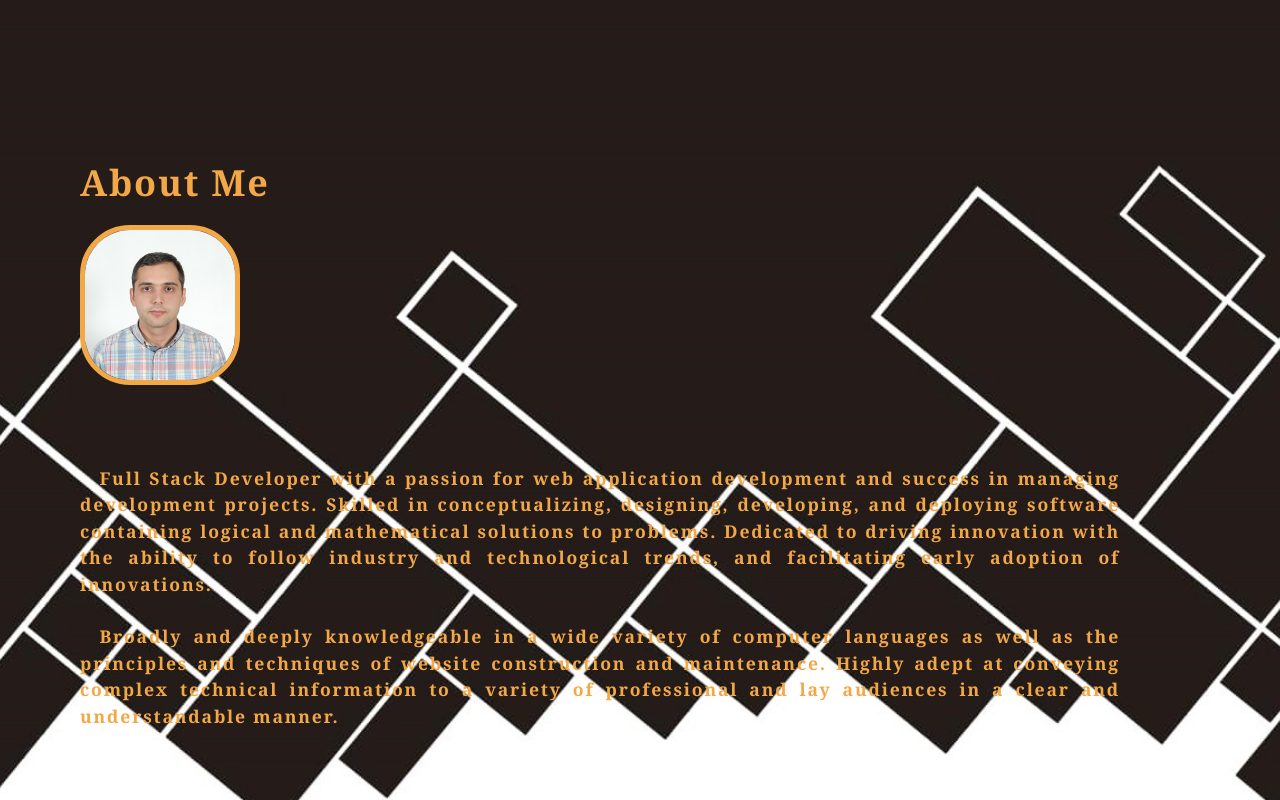
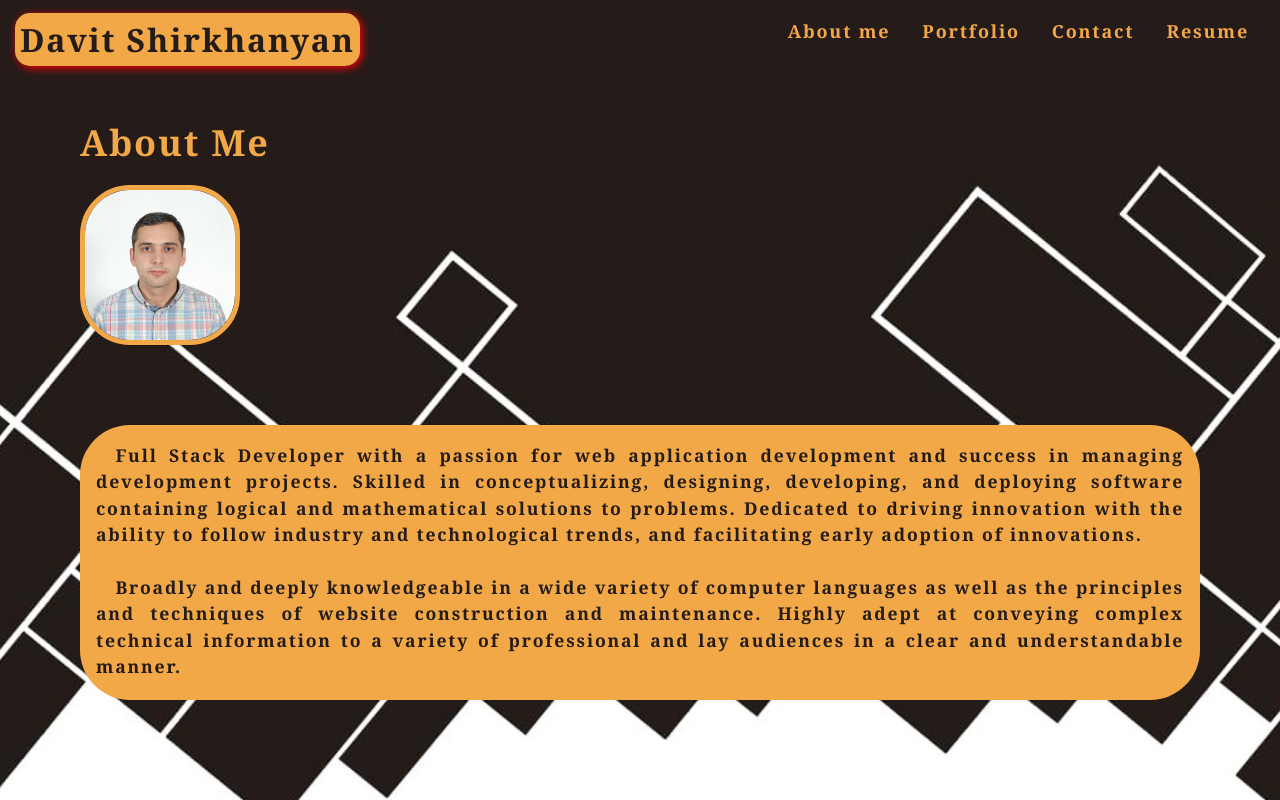
Before and after one commit to davitshirkhanyan/react-portfolio, a React (Create React App) app: page / in a window 1280 px wide. Built offline with nearby package versions, Linux system fonts and the light colour scheme.

Commit message:
created Nav component and styling

```diff
--- a/package.json
+++ b/package.json
@@ -6,6 +6,7 @@
     "@testing-library/jest-dom": "^5.12.0",
     "@testing-library/react": "^11.2.6",
     "@testing-library/user-event": "^12.8.3",
+    "bootstrap": "^4.6.0",
     "react": "^17.0.2",
     "react-dom": "^17.0.2",
     "react-scripts": "4.0.3",
--- a/src/App.js
+++ b/src/App.js
@@ -1,14 +1,16 @@
 import About from "./components/About"
+import Nav from "./components/Nav"
 
 function App() {
   return (
-    <div className="App">
-      <header className="App-header">
-       <main>
-       <About />
+    <div>
+      <Nav></Nav>
+      <main>
 
-       </main>
-      </header>
+
+            <About></About>
+
+      </main>
     </div>
   );
 }
--- a/src/components/About/index.js
+++ b/src/components/About/index.js
@@ -4,10 +4,10 @@ function About() {
 
   return (
     <section className="my-5" >
-      <h1 id="about">About Me</h1>
-      <img src={portImage} className="portfolio-image" alt="Davit's portfolio picture" />
-      <div className="">
-        <p>
+      <h1 id="about" className="about-title">About Me</h1>
+      <img src={portImage} className="portfolio-image" alt="Davit's portfolio" />
+      <div className="descDiv">
+        <p className="description">
         &emsp;Full Stack Developer with a passion for web application development
         and success in managing development projects. Skilled in conceptualizing,
         designing, developing, and deploying software containing logical and
--- /dev/null
+++ b/src/components/Nav/index.js
@@ -0,0 +1,39 @@
+function Nav() {
+
+
+    return (
+      <header className="flex-row">
+        <h2>
+          <a data-testid="link" className="portfolio-title" href="/">
+            Davit Shirkhanyan
+          </a>
+        </h2>
+        <nav>
+          <ul className="flex-row">
+            <li className="mx-2">
+              <a data-testid="about" className="about" href="#about" >
+                About me
+              </a>
+            </li>
+            <li className="mx-2">
+              <a data-testid="portfolio" className="portfolio" href="#portfolio" >
+                Portfolio
+              </a>
+            </li>
+            <li className="mx-2">
+              <a data-testid="contact" className="contact" href="#contact" >
+              Contact
+              </a>
+            </li>
+            <li className="mx-2">
+              <a data-testid="resume" className="resume" href="#resume" >
+              Resume
+              </a>
+            </li>
+          </ul>
+        </nav>
+      </header>
+    );
+  }
+
+  export default Nav;
--- a/src/index.css
+++ b/src/index.css
@@ -47,13 +47,6 @@ h6 {
   line-height: 1.25;
 }
 
-h1 {
-  font-size: 2.25rem;
-  color: var(--secondary);
-  margin-left: 5rem;
-  margin-top: 10rem;
-}
-
 h2 {
   font-size: 2rem;
 }
@@ -74,25 +67,50 @@ h6 {
   font-size: 1rem;
 }
 
-p {
+.description {
   font-size: 1.1rem;
-  color: var(--secondary);
+  color: #241c19;
   font-weight: bold;
   text-align: justify;
-  padding-left: 5rem;
-  padding-right: 10rem;
-  margin-top: 5rem;
-
+  padding-left: 1rem;
+  padding-right: 1rem;
+  margin-top: 1px;
 }
 
-a {
-  color: var(--tertiary);
+.descDiv {
+  background-color: var(--secondary);
+  margin-left: 5rem;
+  margin-right: 5rem;
+  padding-top: 1rem;
+  margin-top: 5rem;
+  padding-bottom: 0.2rem;
+  border-radius: 50px;
+}
+
+.about-title {
+  font-size: 2.25rem;
+  color: var(--secondary);
+  margin-left: 5rem;
+}
+
+.about,
+.portfolio,
+.contact,
+.resume {
+  color: var(--secondary);
   text-decoration: none;
   font-weight: bold;
 }
 
-a:hover {
-  text-decoration: underline;
+.about:hover,
+.portfolio:hover,
+.contact:hover,
+.resume:hover {
+  background-color: var(--secondary);
+  color: #241c19;
+  padding: 5px;
+  border-radius: 10px;
+  border: 3px solid #241c19;
 }
 
 .portfolio-image {
@@ -102,11 +120,23 @@ a:hover {
   width: 20vh;
   height: 20vh;
   margin-left: 5rem;
-
 }
 
-header a {
-  color: var(--light);
+.portfolio-title {
+  color: #241c19;
+  background-color: var(--secondary);
+  padding: 5px;
+  text-align: center;
+  box-shadow: 2px 2px 8px #FF0000;
+  margin-left: auto;
+  margin-right: auto;
+  border-radius: 15px;
+  text-decoration: none;
+}
+
+header {
+  justify-content: space-between;
+  margin-right: 15px;
 }
 
 button {
@@ -165,7 +195,7 @@ nav a:hover {
 }
 
 nav  li {
-  cursor: pointer;
+
 }
 
 textarea {
@@ -290,18 +320,15 @@ button {
 	padding: 10px 15px;
 }
 
-a {
-	border-radius: 5px;
-	color: var(--primary);
-	font-weight: 600;
-	padding: 2px 4px;
-	margin-left: -2px;
-	margin-right: -2px;
-
+.navActive {
+  color: var(--secondary);
 }
 
-.navActive {
-  color: var(--secondary);
+
+@media only screen and (max-width: 935px) {
+header {
+  justify-content: center;
+  }
 }
 
 @media only screen and (max-width: 875px) {
@@ -319,4 +346,24 @@ a {
     padding-left: 2rem;
     padding-right: 2rem;
   }
+
+  .portfolio-title {
+    display: flex;
+    flex-wrap: wrap;
+    margin-left: auto;
+    margin-right: auto;
+  }
+  .about-title {
+    margin-left: 0;
+  }
+
 }
+
+@media only screen and (max-width: 400px) {
+  .portfolio-title {
+    display: flex;
+    justify-content: center;
+    align-items: center;
+    font-size: 25px;
+  }
+}
```
Also changed, not shown: 1 other file (tests, documents, lock files or other folders).
